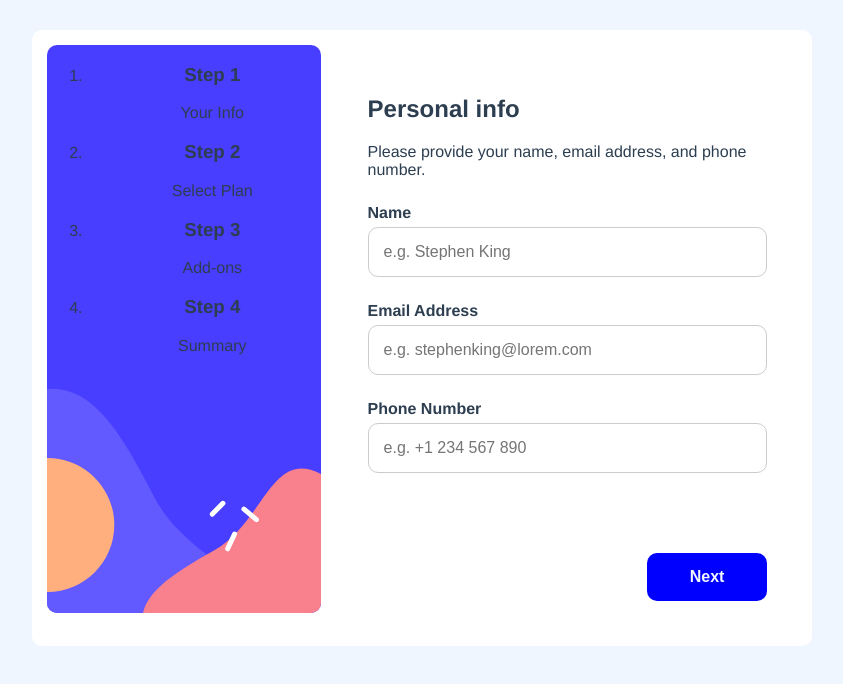
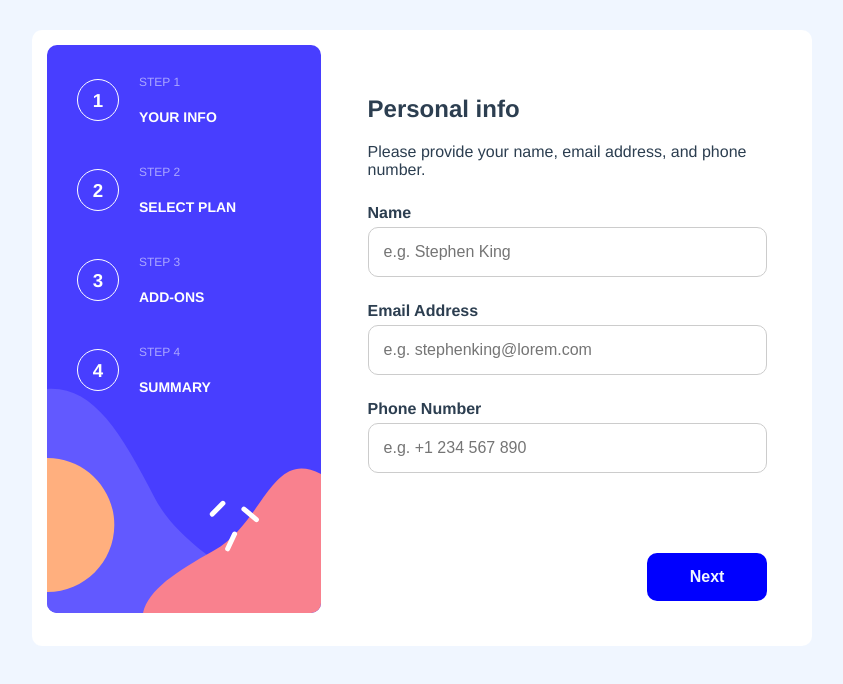
Before and after one commit to qudos4real/multi-step-form, a Vue app: page / in a window 1280 px wide. Shown: the top 684 px of the page, without its empty margins (218-1061 px from the left). Built offline with nearby package versions, Linux system fonts and the light colour scheme.

Commit message:
Styled the sidebar

```diff
--- a/src/App.vue
+++ b/src/App.vue
@@ -5,15 +5,15 @@
   </nav> -->
   <div class="main-wrapper">
     <div class="common-section">
-      <ol>
-        <li v-for="item in sidebarData" :key="item.step">
+        <div v-for="item in sidebarData" :key="item.key" class="list">
+          <div class="key-wrap"><h3 class="key">{{ item.key }}</h3> </div>
+          <div class="list2">
           <h3 class="step">{{ item.step }}</h3>
           <p class="title">{{ item.title }}</p>
-        </li>
-      </ol>
+        </div>
+        </div>
     </div>
     <div class="main-section">
-      <!-- <PersonalInfo /> -->
       <router-view />
     </div>
   </div>
@@ -31,24 +31,29 @@ export default {
     return {
       sidebarData: [
         {
+          key: 1,
           step: "Step 1",
           title: "Your Info",
         },
         {
+          key: 2,
           step: "Step 2",
           title: "Select Plan",
         },
         {
+          key: 3,
           step: "Step 3",
           title: "Add-ons",
         },
         {
+          key: 4,
           step: "Step 4",
           title: "Summary",
         },
       ],
     };
   },
+
 };
 </script>
 
@@ -88,6 +93,46 @@ body {
   /* margin: 5px; */
   display: inline-block;
 }
+.list {
+  margin: 20px 30px;
+  display: flex;
+  justify-content: flex-start;
+  align-items: center;
+  text-transform: uppercase;
+}
+.list>.key-wrap {
+  border: white solid 1px;
+  width: 40px;
+  height: 40px;
+  border-radius: 50%;
+  margin-right: 20px;
+}
+.list .key {
+  margin: 0px;
+  padding: 0px;
+  padding-top: 10px;
+  color: white;
+}
+.list2 {
+  display: flex;
+  flex-direction: column;
+  justify-content: flex-start;
+  align-items: flex-start;
+}
+.step {
+  font-size: 12px;
+  font-weight: 100;
+  color: rgba(255, 255, 255, 0.541);
+  margin: 10px 0;
+}
+.title {
+  font-size: 14px;
+  font-weight: 700;
+  color: white;
+  margin: 10px 0;
+
+}
+
 .main-section {
   width: 55%;
   text-align: left;
--- a/src/views/PersonalInfo.vue
+++ b/src/views/PersonalInfo.vue
@@ -10,10 +10,11 @@
       placeholder="e.g. Stephen King"
       required
       v-model="name"
-      :class="{'errorInput': nameError}"
+      :class="{ errorInput: nameError }"
     />
     <label
-      >Email Address <span class="error" v-if="emailError">{{ emailError }}</span></label
+      >Email Address
+      <span class="error" v-if="emailError">{{ emailError }}</span></label
     >
     <input
       type="email"
@@ -21,17 +22,18 @@
       required
       v-model="email"
       :state="null"
-      :class="{'errorInput': emailError}"
+      :class="{ errorInput: emailError }"
     />
     <label
-      >Phone Number <span class="error" v-if="phoneError">{{ phoneError }}</span></label
+      >Phone Number
+      <span class="error" v-if="phoneError">{{ phoneError }}</span></label
     >
     <input
       type="tel"
       placeholder="e.g. +1 234 567 890"
       required
       v-model="phone"
-      :class="{'errorInput': phoneError}"
+      :class="{ errorInput: phoneError }"
     />
     <button class="btn" @click.stop.prevent="submit">Next</button>
   </form>
@@ -50,6 +52,8 @@ export default {
       emailError: "",
       phoneError: "",
       errorMessage: "This field is required",
+      ActivePage: 1,
+      checkActive: false,
     };
   },
   methods: {
@@ -74,11 +78,19 @@ export default {
         this.$router.push({ name: "SelectPlan" });
       }
     },
-    // validEmail: function (email) {
-    //   var re = /^(([^<>()[\]\\.,;:\s@"]+(\.[^<>()[\]\\.,;:\s@"]+)*)|(".+"))@((\[[0-9]{1,3}\.[0-9]{1,3}\.[0-9]{1,3}\.[0-9]{1,3}\])|(([a-zA-Z\-0-9]+\.)+[a-zA-Z]{2,}))$/;
-    //   return re.test(email);
+    // checkActivePage: function () {
+    //   if (this.ActivePage === 1) {
+    //     this.checkActive = true;
+    //   } else {
+    //     this.checkActive = false;
+    //   }
+    //   console.log(this.checkActive);
     // },
   },
+  // mounted() {
+  //   this.checkActivePage();
+  // },
+
 };
 </script>
 
@@ -123,7 +135,6 @@ input:focus {
 }
 .btn:hover {
   background-color: rgba(0, 0, 255, 0.781);
-
 }
 .error {
   color: red;
```
